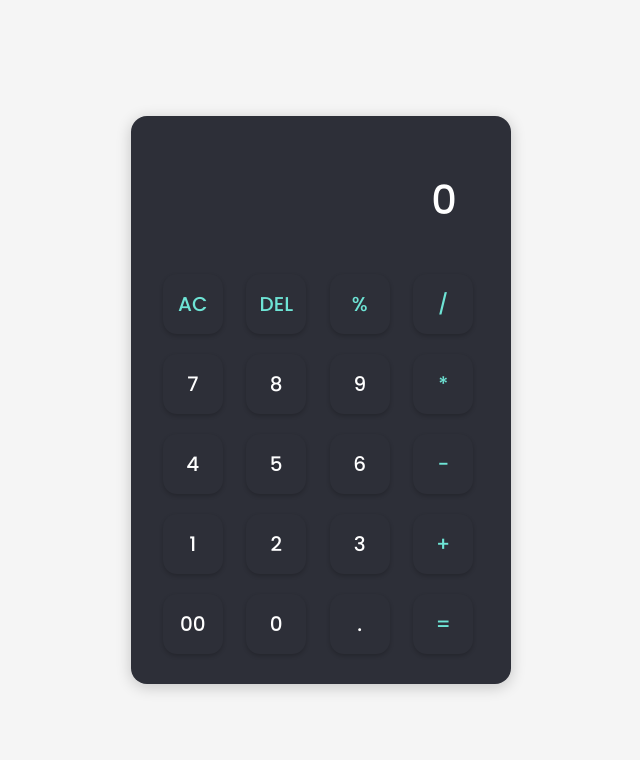
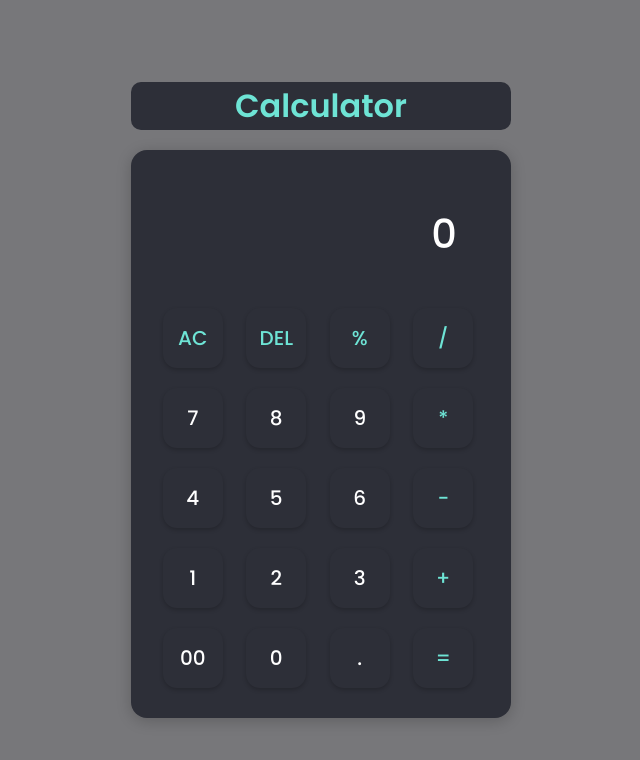
Before and after one commit to himanshu928/Calculator-Project, a plain HTML site: page index.html in a window 1280 px wide. Shown: the whole page, without its empty margins (319-959 px from the left). Drawn offline with Linux system fonts and the light colour scheme.

Commit message:
feat: making some changes

```diff
--- a/index.html
+++ b/index.html
@@ -14,6 +14,7 @@
   </head>
   <body>
     <div class="container">
+      <h1>Calculator</h1>
       <div class="calculator">
         <input type="text" placeholder="0" id="input-box"/>
         <div class="calculator-btn">
--- a/styles.css
+++ b/styles.css
@@ -11,7 +11,18 @@ body {
   display: flex;
   justify-content: center;
   align-items: center;
-  background: #f5f5f5;
+  background: #77777a;
+
+/* Heading styling */
+.container h1 {
+    text-align: center;
+    background-color: #2d2f38;
+    color: #6ee4d5;
+    margin-bottom: 20px;
+    font-weight: 600;
+    border-radius: 10px;
+  }
+ /* calculator styles */
 
   .container {
     .calculator {
```
